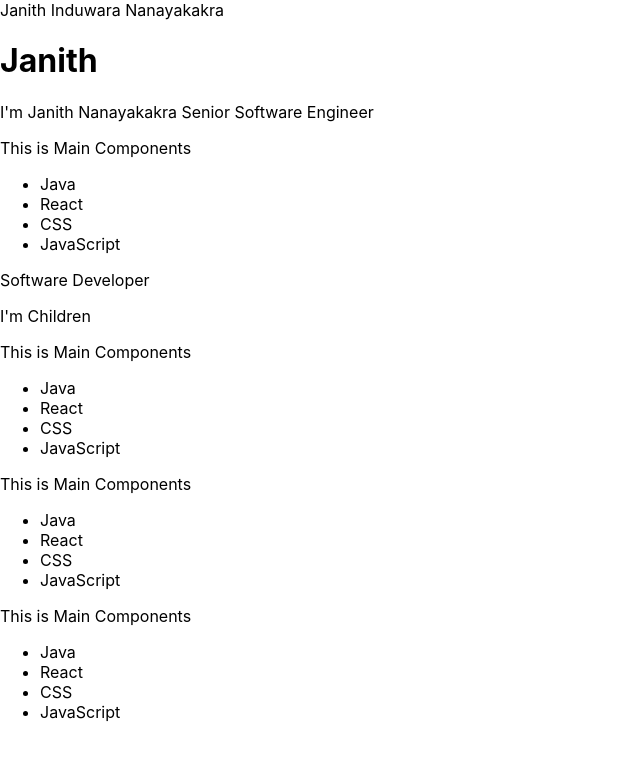
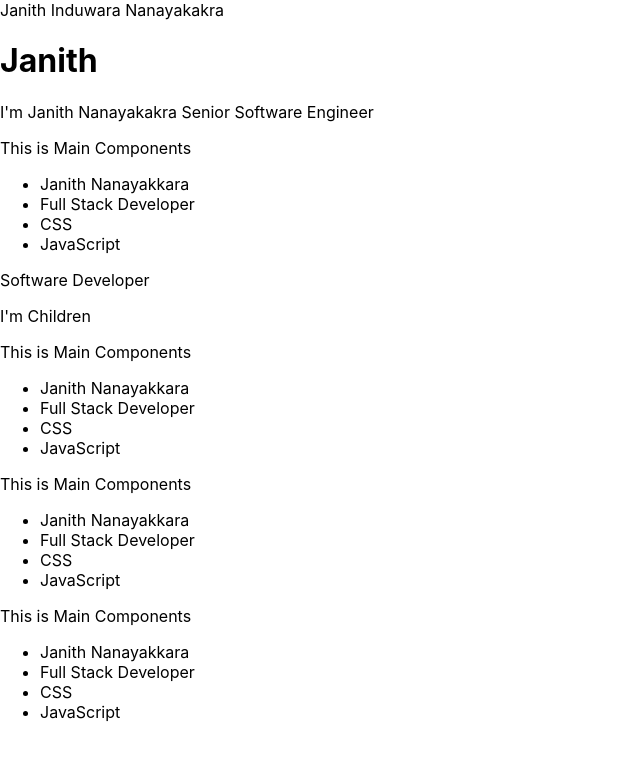
Before and after one commit to JanithNanayakkaraSE0612/React_Dev, a JavaScript app in the folder dev_react_app/: page / in a window 1280 px wide. Shown: the top 758 px of the page, without its empty margins (0-640 px from the left). Built offline with nearby package versions, Linux system fonts and the light colour scheme; the HTML template or start-up script is replaced by a standard one.

Commit message:
Update today

```diff
--- a/dev_react_app/src/Components/Main.js
+++ b/dev_react_app/src/Components/Main.js
@@ -1,8 +1,10 @@
 function Main(props){
+    const name = "Janith Nanayakkara"
+    const position = "Full Stack Developer"
     return(<div>This is Main Components
         <ul>
-            <li>Java</li>
-            <li>React</li>
+            <li>{name}</li>
+            <li>{position}</li>
             <li>CSS</li>
             <li>JavaScript</li>
         </ul>
```
